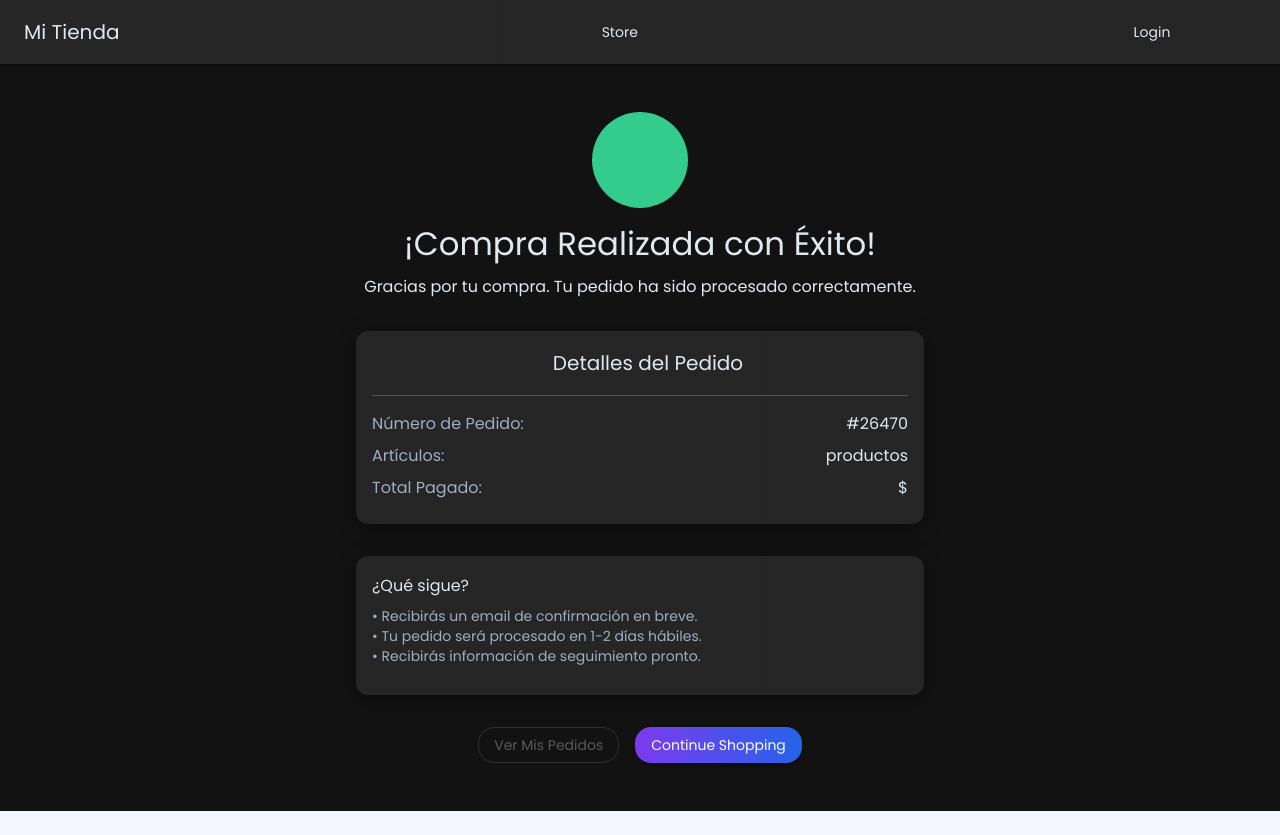
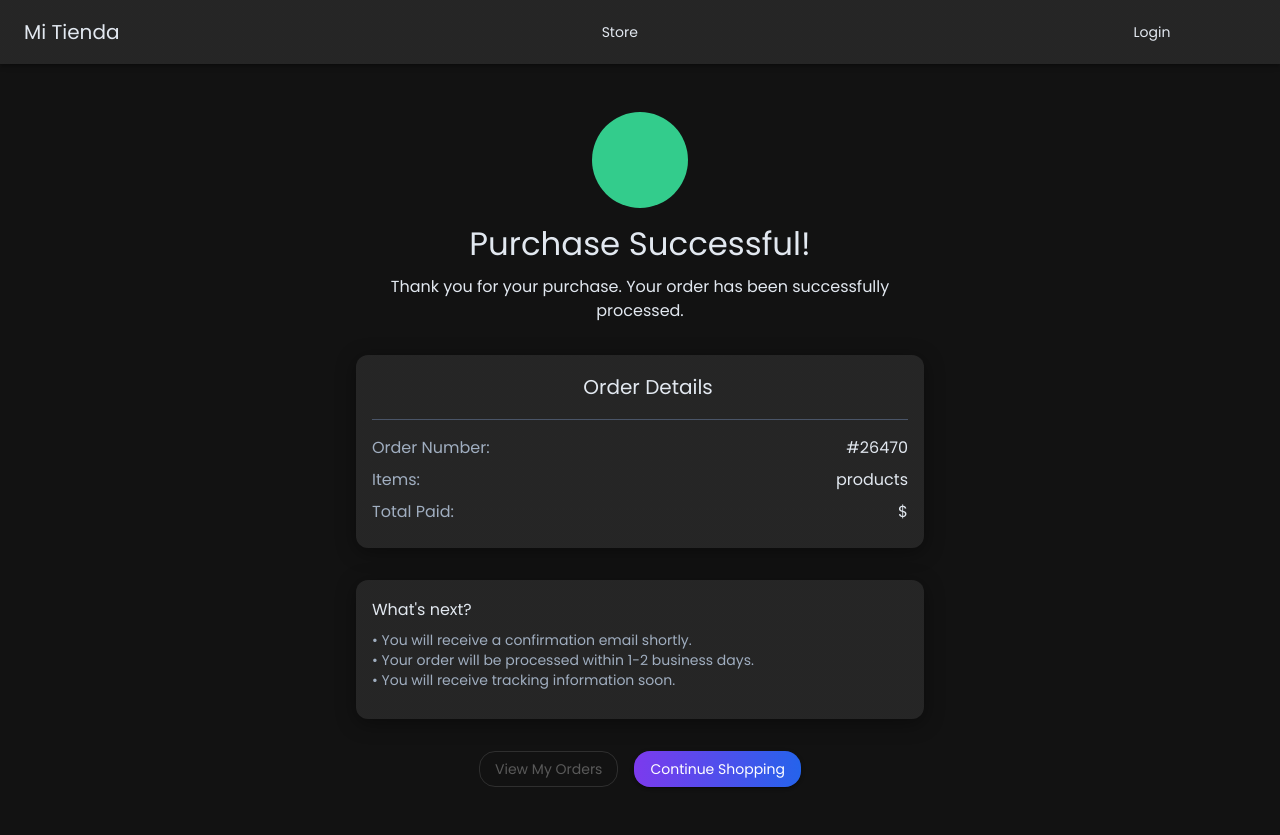
Before and after one commit to luanchoverri/shopping-cart, a React (Vite) app: page /carrito/success in a window 1280 px wide. Before the commit the page ends 811 px from the top, so only its background shows below. Built offline with nearby package versions, Linux system fonts and the light colour scheme; no server answers; some icons are missing.

Commit message:
cambio de texto a ingles

```diff
--- a/src/AppRoutes.tsx
+++ b/src/AppRoutes.tsx
@@ -4,7 +4,7 @@ import ComprasPage from "./pages/ComprasPage";
 import CarritoPage from "./pages/CarritoPage";
 import ResponsiveAppBar from "./components/ResponsiveAppBar";
 import { Route, Routes } from "react-router-dom";
-import PurchaseSuccess from "./pages/PurchaseSucces";
+import PurchaseSuccess from "./pages/PurchaseSuccess";
 
 function AppRoutes() {
   return (
--- a/src/components/HeroText.tsx
+++ b/src/components/HeroText.tsx
@@ -11,7 +11,7 @@ export default function HeroText() {
           display: "inline-block",
         }}
       >
-        Descubre Productos Increíbles
+        Discover Amazing Products
       </Typography>
 
       <Typography
@@ -20,8 +20,8 @@ export default function HeroText() {
         mt={2}
         sx={{ maxWidth: 600, mx: "auto" }}
       >
-        Explora nuestra colección cuidadosamente seleccionada de productos
-        premium diseñados para mejorar tu estilo de vida
+        Explore our carefully curated collection of premium products designed to
+        enhance your lifestyle
       </Typography>
     </Box>
   );
--- a/src/components/ItemCart.tsx
+++ b/src/components/ItemCart.tsx
@@ -25,7 +25,7 @@ function ItemCart(props: CartItem) {
       elevation={0}
       sx={{
         display: "flex",
-        flexWrap: { xs: "wrap", sm: "wrap", md: "nowrap", xl: "nowrap" }, // wrap en móviles
+        flexWrap: { xs: "wrap", sm: "wrap", md: "nowrap", xl: "nowrap" },
         p: 2,
         gap: 2,
         alignItems: "center",
--- a/src/components/ProductCard.tsx
+++ b/src/components/ProductCard.tsx
@@ -119,7 +119,7 @@ function ProductCard({ product, handleAgregar, isAdded }: ProductCardProps) {
               sx={{
                 justifyItems: "center",
                 border: "0.5px solid",
-                borderColor: "rgba(202, 202, 202, 0.53)",
+                borderColor: "#cacaca",
                 borderRadius: 8,
               }}
             >
--- a/src/context/ThemeContext.tsx
+++ b/src/context/ThemeContext.tsx
@@ -13,24 +13,23 @@ interface ThemeContextType {
 const ThemeContext = createContext<ThemeContextType | undefined>(undefined);
 
 export const AppThemeProvider: React.FC<{ children: React.ReactNode }> = ({ children }) => {
-  // 1. Estado para el modo del tema
-  // Intenta leer la preferencia de localStorage, si no, usa 'dark' como predeterminado (por tu imagen)
+
   const [mode, setMode] = useState<PaletteMode>(() => {
     try {
       const storedMode = localStorage.getItem('themeMode');
       return (storedMode === 'light' || storedMode === 'dark') ? storedMode : 'dark';
     } catch (error) {
-      console.error("Error al leer themeMode de localStorage:", error);
-      return 'dark'; // Fallback a 'dark' si hay error en localStorage
+      console.error("Error to read themeMode from localStorage:", error);
+      return 'dark';
     }
   });
 
-  // 2. Función para alternar el tema
+
   const toggleTheme = () => {
     setMode((prevMode) => (prevMode === 'light' ? 'dark' : 'light'));
   };
 
-  // 3. Persistir el modo en localStorage cada vez que cambie
+
   useEffect(() => {
     try {
       localStorage.setItem('themeMode', mode);
@@ -39,11 +38,10 @@ export const AppThemeProvider: React.FC<{ children: React.ReactNode }> = ({ chil
     }
   }, [mode]);
 
-  // 4. Generar el objeto de tema de Material-UI basado en el modo
-  // Usamos useMemo para que el tema solo se recalcule cuando cambie el 'mode'
+
   const currentTheme = useMemo(() => getAppTheme(mode), [mode]);
 
-  // 5. El valor que proveerá el contexto
+
   const contextValue = useMemo(() => ({
     mode,
     toggleTheme,
@@ -59,7 +57,7 @@ export const AppThemeProvider: React.FC<{ children: React.ReactNode }> = ({ chil
   );
 };
 
-// Hook personalizado para consumir el contexto del tema
+
 export const useThemeContext = () => {
   const context = useContext(ThemeContext);
   if (context === undefined) {
--- a/src/pages/Profile.tsx
+++ b/src/pages/Profile.tsx
@@ -1,4 +1,3 @@
-
 import {
   Box,
   Card,
@@ -9,16 +8,13 @@ import {
   Button,
   Switch,
   Stack,
-
   capitalize,
 } from "@mui/material";
 import { useAuth } from "../hooks/useAuth";
-import {  useNavigate } from "react-router-dom";
+import { useNavigate } from "react-router-dom";
 import { useThemeContext } from "../context/ThemeContext";
 
 function Profile() {
-
-
   const { mode, toggleTheme } = useThemeContext();
   const isDarkMode = mode == "dark";
   const { user, logout } = useAuth();
@@ -61,7 +57,7 @@ function Profile() {
         />
         <CardContent>
           <Box mb={2}>
-            <Typography variant="subtitle2">Nombre completo</Typography>
+            <Typography variant="subtitle2">Full name</Typography>
             <Typography variant="body1" color="text.secondary">
               {" "}
               {user?.name.firstname} {user?.name.lastname}{" "}
@@ -87,7 +83,7 @@ function Profile() {
             </Typography>
           </Box>
           <Box>
-            <Typography variant="subtitle2">Miembro desde</Typography>
+            <Typography variant="subtitle2">Member since</Typography>
             <Typography variant="body1" color="text.secondary">
               Feb 2024
             </Typography>
@@ -107,7 +103,7 @@ function Profile() {
         <CardHeader
           title={
             <Typography variant="h6" color="text.primary">
-              Preferencias de Tema
+              Theme Preferences
             </Typography>
           }
         />
@@ -120,14 +116,18 @@ function Profile() {
             <Box display="flex" alignItems="center" gap={2}>
               <Box>
                 <Typography variant="body1" fontWeight="medium">
-                  Tema Oscuro
+                  Dark Mode
                 </Typography>
                 <Typography variant="body2" color="text.secondary">
-                  Activa el modo oscuro para una mejor experiencia nocturna
+                  Enable dark mode for a better nighttime experience
                 </Typography>
               </Box>
             </Box>
-            <Switch checked={isDarkMode} onChange={toggleTheme} color="secondary"/>
+            <Switch
+              checked={isDarkMode}
+              onChange={toggleTheme}
+              color="secondary"
+            />
           </Box>
         </CardContent>
       </Card>
@@ -144,13 +144,13 @@ function Profile() {
         <CardHeader
           title={
             <Typography variant="h6" color="text.primary">
-              Acciones de Cuenta
+              Account Actions
             </Typography>
           }
         />
         <CardContent>
           <Stack spacing={2}>
-            <Button variant="outlined" fullWidth >
+            <Button variant="outlined" fullWidth>
               Edit Profile
             </Button>
             <Button variant="outlined" fullWidth>
@@ -164,7 +164,6 @@ function Profile() {
               variant="contained"
               fullWidth
               color="secondary"
-
             >
               Log out
             </Button>
--- a/src/pages/PurchaseSucces.tsx
+++ b/src/pages/PurchaseSuccess.tsx
@@ -41,13 +41,14 @@ const PurchaseSuccess = () => {
             mb: 2,
           }}
         >
-        <ShoppingBagIcon sx={{ fontSize: 48, color: "white" }} />
+          <ShoppingBagIcon sx={{ fontSize: 48, color: "white" }} />
         </Box>
         <Typography variant="h4" gutterBottom>
-          ¡Compra Realizada con Éxito!
+          Purchase Successful!
         </Typography>
         <Typography variant="body1">
-          Gracias por tu compra. Tu pedido ha sido procesado correctamente.
+          Thank you for your purchase. Your order has been successfully
+          processed.
         </Typography>
       </Box>
 
@@ -60,23 +61,23 @@ const PurchaseSuccess = () => {
             mb={2}
           >
             <Inventory2Icon sx={{ color: "primary.main", mr: 1 }} />
-            <Typography variant="h6">Detalles del Pedido</Typography>
+            <Typography variant="h6">Order Details</Typography>
           </Box>
 
           <Divider sx={{ mb: 2 }} />
 
           <Box display="flex" justifyContent="space-between" mb={1}>
-            <Typography color="text.secondary">Número de Pedido:</Typography>
+            <Typography color="text.secondary">Order Number:</Typography>
             <Typography>#{orderId}</Typography>
           </Box>
 
           <Box display="flex" justifyContent="space-between" mb={1}>
-            <Typography color="text.secondary">Artículos:</Typography>
-            <Typography>{items} productos</Typography>
+            <Typography color="text.secondary">Items:</Typography>
+            <Typography>{items} products</Typography>
           </Box>
 
           <Box display="flex" justifyContent="space-between">
-            <Typography color="text.secondary">Total Pagado:</Typography>
+            <Typography color="text.secondary">Total Paid:</Typography>
             <Typography>${total?.toFixed(2)}</Typography>
           </Box>
         </CardContent>
@@ -85,12 +86,12 @@ const PurchaseSuccess = () => {
       <Card elevation={3}>
         <CardContent>
           <Typography variant="subtitle1" gutterBottom>
-            ¿Qué sigue?
+            What's next?
           </Typography>
           <Typography variant="body2" color="text.secondary" gutterBottom>
-            • Recibirás un email de confirmación en breve. <br />
-            • Tu pedido será procesado en 1-2 días hábiles. <br />• Recibirás
-            información de seguimiento pronto.
+            • You will receive a confirmation email shortly. <br />
+            • Your order will be processed within 1-2 business days. <br />• You
+            will receive tracking information soon.
           </Typography>
         </CardContent>
       </Card>
@@ -105,15 +106,13 @@ const PurchaseSuccess = () => {
         }}
       >
         <Button variant="outlined" disabled>
-          Ver Mis Pedidos
+          View My Orders
         </Button>
         <Button
           className="btn-gradient"
           component={Link}
           to="/"
           variant="contained"
-
-
         >
           Continue Shopping
         </Button>
```
Also changed, not shown: src/themes/themes.ts (+16 -23 lines).
